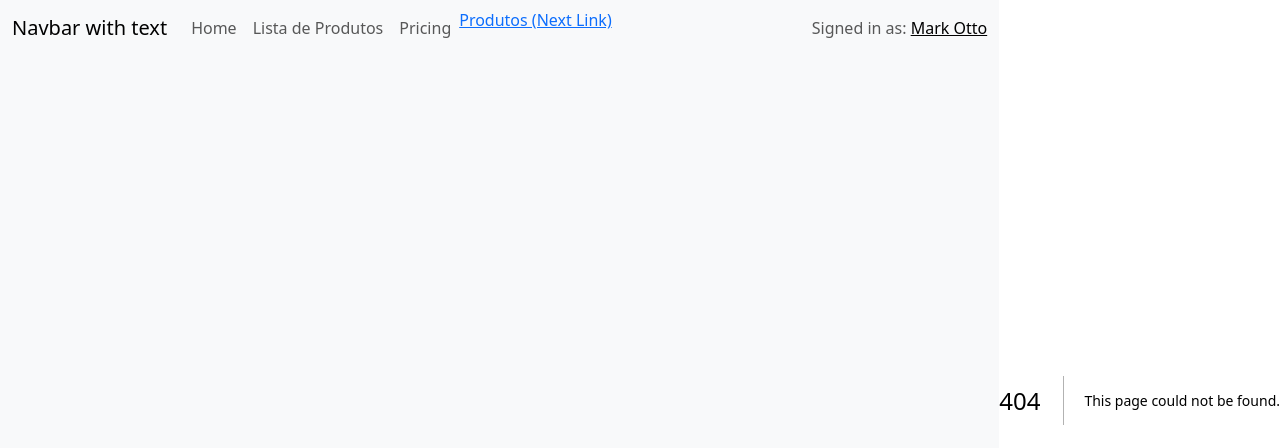
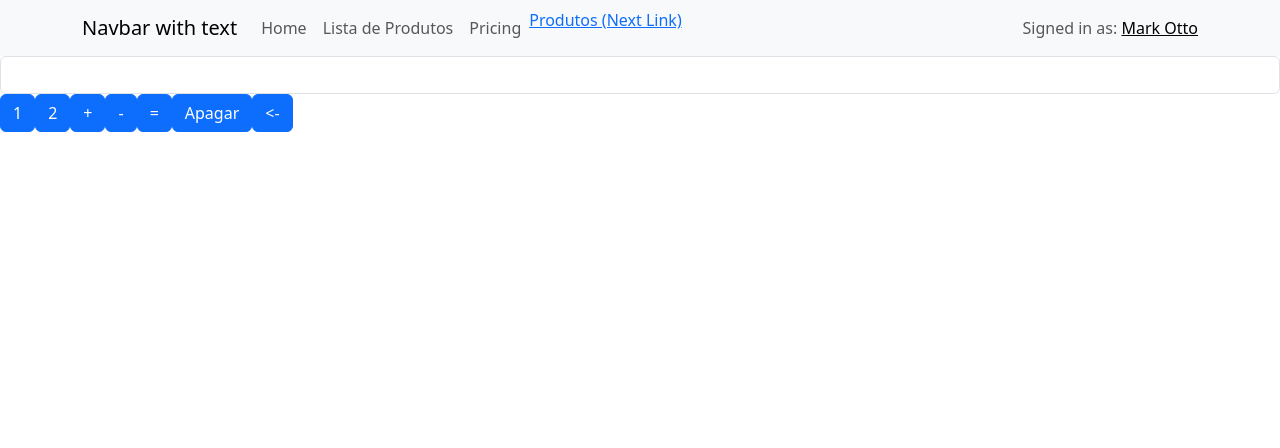
Before and after one commit to tiagovanderlei/dsweb2_projeto_aula, a Next.js app: page /calculadora in a window 1280 px wide. Before the commit this address had no page. Shown: the top 448 px of the page. Built offline with nearby package versions, Linux system fonts and the light colour scheme.

Commit message:
feat:Estado com useState - Calculadora (Aula 02-10)

```diff
--- /dev/null
+++ b/src/app/calculadora/page.tsx
@@ -0,0 +1,52 @@
+'use client'
+
+import { useState } from "react";
+import { Button, Form } from "react-bootstrap";
+
+let total: number = 0;
+let operacao: string = "";
+
+export default function Calculadora() {
+    // variaveis de estado
+    const [visor, setVisor] = useState<string>("");
+
+    console.log(total);
+
+    const adicionaDigito = (digito: number) => {
+        setVisor(`${visor}${digito}`);
+    }
+
+    const removeUltimoDigito = () => {
+        const novoVisor = visor.slice(0, -1);
+        setVisor(novoVisor);
+    }
+
+    const subtracao = (a: number, b: number) => {
+        return a - b;
+    }
+
+    return (
+        <div>
+            <Form.Control type="text" value={visor} />
+            <Button onClick={() => adicionaDigito(1)}>1</Button>
+            <Button onClick={() => adicionaDigito(2)}>2</Button>
+
+            <Button>+</Button>
+            <Button onClick={() => {
+                operacao = "-";
+                total = parseInt(visor);
+                setVisor("");
+            }}>-</Button>
+            <Button onClick={() => {
+                if (operacao === "-")
+                    total = subtracao(total, parseInt(visor));
+
+                setVisor(total.toString());
+            }}>=</Button>
+
+            <Button onClick={() => setVisor("")}>Apagar</Button>
+            <Button onClick={() => removeUltimoDigito()}>{"<-"}</Button>
+
+        </div>
+    );
+}
--- a/src/app/globals.css
+++ b/src/app/globals.css
@@ -7,6 +7,6 @@
 }
 
 body {
-  min-height: 100vh;
   display: flex;
+  flex-direction: column;
 }
--- a/src/app/page.tsx
+++ b/src/app/page.tsx
@@ -3,10 +3,13 @@
 import { InputText } from "@/components/InputText";
 import { loginSchema } from "@/schemas/loginSchema";
 import { useFormik } from "formik";
-import { redirect } from "next/navigation";
+import { useRouter } from "next/navigation";
 import { Button, Form } from "react-bootstrap";
 
 export default function Login() {
+  // permite navegação programática
+  const router = useRouter();
+
   // declaração de variável de texto
   // let name: string;
   // atribuição
@@ -41,6 +44,10 @@ export default function Login() {
     // função disparada quando o formulário é enviado
     onSubmit: (values) => {
       console.log(values);
+
+      if(values.username === "admin" && values.password === "admin123") {
+        router.push("/home");
+      }
     }
   });
 
```
